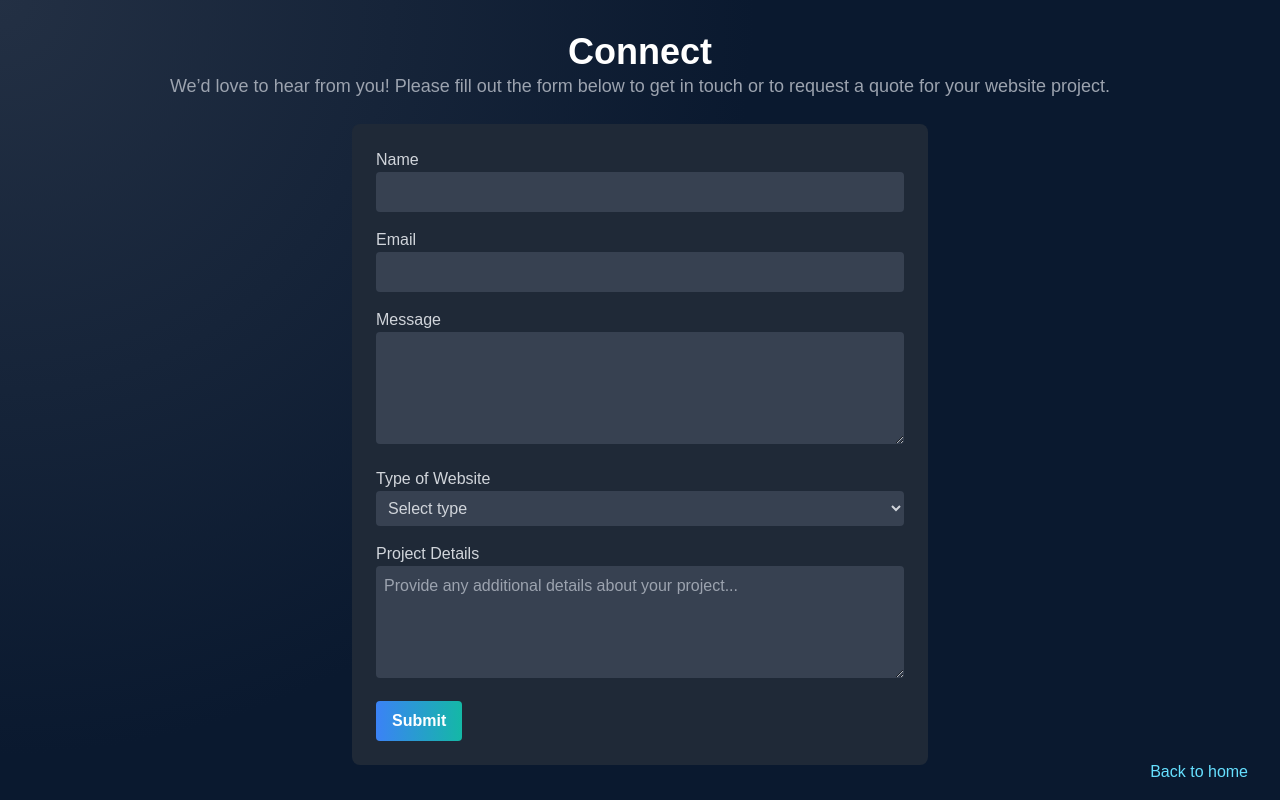
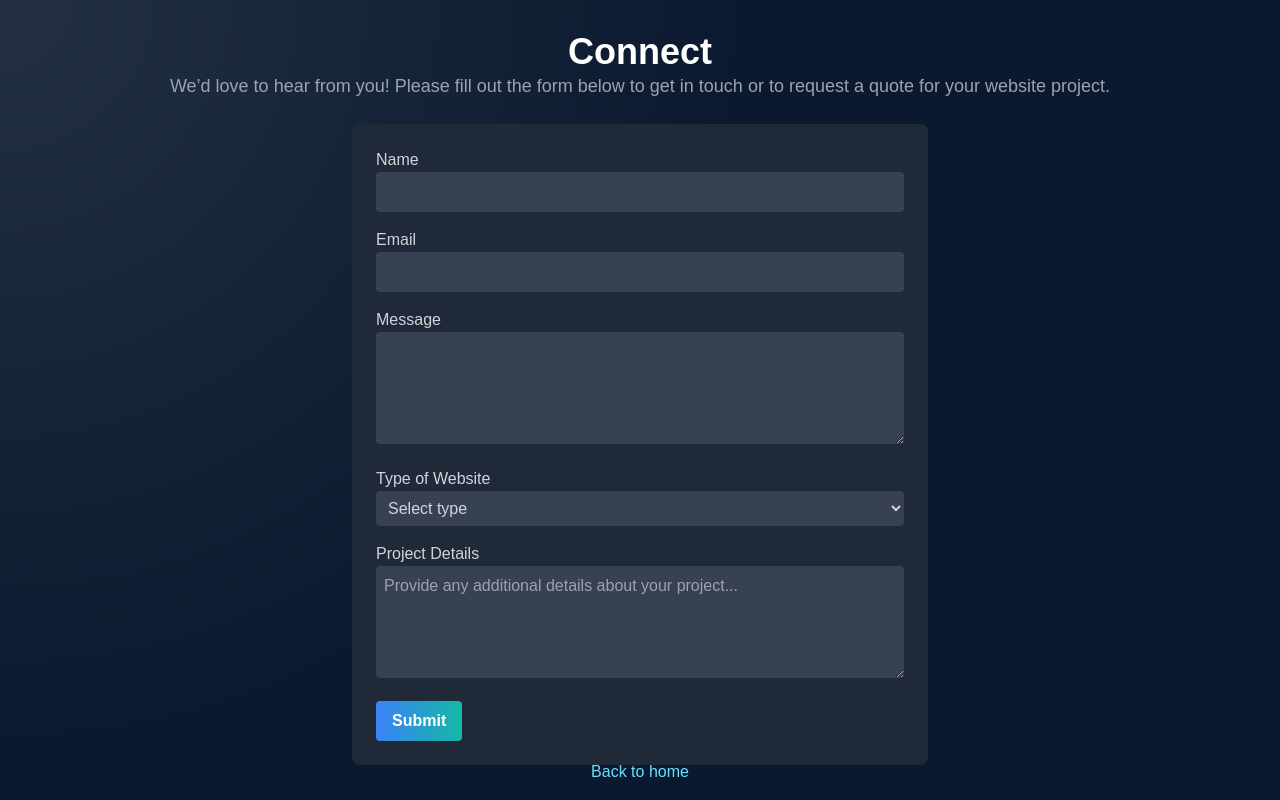
Before and after one commit to Minakoss/webcraft, a Next.js app: page /connect in a window 1280 px wide. Built offline with nearby package versions, Linux system fonts and the light colour scheme.

Commit message:
fix back button to center

```diff
--- a/src/app/connect/page.js
+++ b/src/app/connect/page.js
@@ -193,8 +193,11 @@ export default function Connect() {
           </button>
         </form>
       </div>
-      {/* Back button at the bottom right */}
-      <Link href="/" className="fixed bottom-4 right-4">
+      {/* Back button */}
+      <Link
+        href="/"
+        className="fixed bottom-4 left-1/2 transform -translate-x-1/2"
+      >
         <span className="px-4 py-2 text-[#66E0FF] rounded-full hover:underline">
           Back to home
         </span>
--- a/src/app/projects/page.js
+++ b/src/app/projects/page.js
@@ -196,7 +196,10 @@ export default function Projects() {
         </div>
       </div>
 
-      <Link href="/" className="fixed bottom-4 right-4">
+      <Link
+        href="/"
+        className="fixed bottom-4 left-1/2 transform -translate-x-1/2"
+      >
         <span className="px-4 py-2 text-[#66E0FF] rounded-full hover:underline">
           Back to home
         </span>
```
